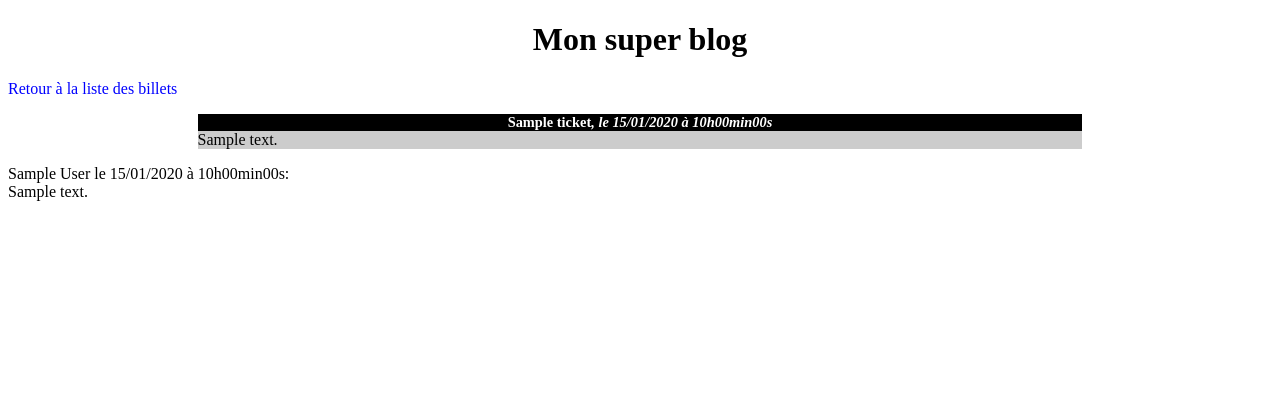
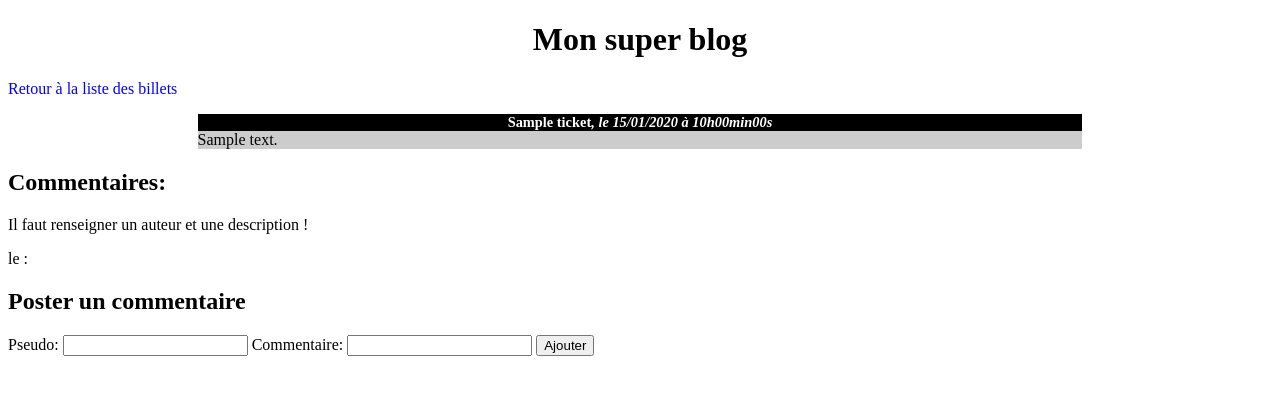
Before and after one commit to anna8321/tp_blog, a PHP site: page /comments.php?ticket=1 in a window 1280 px wide. Shown: the top 395 px of the page. Run offline with PHP 8.4, Linux system fonts and the light colour scheme; tables that the repository leaves empty or names only in its code hold one stand-in row (values such as "Sample post"); data that the repository does not hold is empty.

Commit message:
add form to comments.php

```diff
--- a/comments.php
+++ b/comments.php
@@ -31,18 +31,12 @@
 
 
 <?php
-// $title = isset($_GET['title']);
-// $id = isset($_GET['id']);
+
 
 // retrieve ticket
 $retrieveTicket = $db->prepare('SELECT id, title, content, DATE_FORMAT(created_date, \'%d/%m/%Y à %Hh%imin%ss\') AS created_date FROM tickets WHERE id = ?');
 $retrieveTicket->execute(array($_GET['ticket']));
 $ticket = $retrieveTicket->fetch();
-// $retrieveTicket->execute ([
-//   ':id' => $id,
-//   ':title' => $title
-// ]);
-// $ticket = $retrieveTicket->fetchAll();
 
 ?>
 
@@ -55,19 +49,51 @@
 </p>
 </div>
 
+<!-- retrieve Comment -->
+<h2>Commentaires:</h2>
 <?php
+
+if (isset($_GET['author']) AND isset($_GET['description']))
+{
+echo 'Bonjour ' . $_GET['author'];
+}
+else // Il manque des paramètres, on avertit le visiteur
+{
+echo 'Il faut renseigner un auteur et une description !';
+}
+
+
+
+// $author = $_GET['author'];
+// $description = $_GET['description'];
+
 $retrieveComment = $db->prepare('SELECT id, ticket_id, author, description, DATE_FORMAT(posted_date, \'%d/%m/%Y\ à %Hh%imin%ss\') AS posted_date FROM comments WHERE ticket_id = ? ORDER BY posted_date');
 $retrieveComment->execute(array($_GET['ticket']));
-while ($comment = $retrieveComment->fetch())
+
+while ($comments = $retrieveComment->fetchAll())
 {
 ?>
-<p><?php echo htmlspecialchars($comment['author']);?> le <?php echo htmlspecialchars($comment['posted_date']);?>: <br/>
-<?php echo htmlspecialchars($comment['description']); ?></</p>
+<p><?php echo htmlspecialchars($comments['author']);?> le <?php echo htmlspecialchars($comments['posted_date']);?>: <br/>
+<?php echo htmlspecialchars($comments['description']); ?></</p>
 
 <?php
 } // Fin de la boucle des commentaires
 $retrieveComment->closeCursor();
 ?>
 
+<div>
+  <h2>Poster un commentaire</h3>
+<p>
+  <form action="comments_post.php" method="post">
+    <label for="author">Pseudo:</label>
+    <input type="text" id="author" name="author" >
+    <label for="description">Commentaire:</label>
+    <input type="text" name="description" id="description" />
+    <button type="submit">Ajouter</button>
+  </form>
+</p>
+
+</div>
+
 </body>
 </html>
```
Also changed, not shown: comments_post.php (added, +44 -0 lines).
